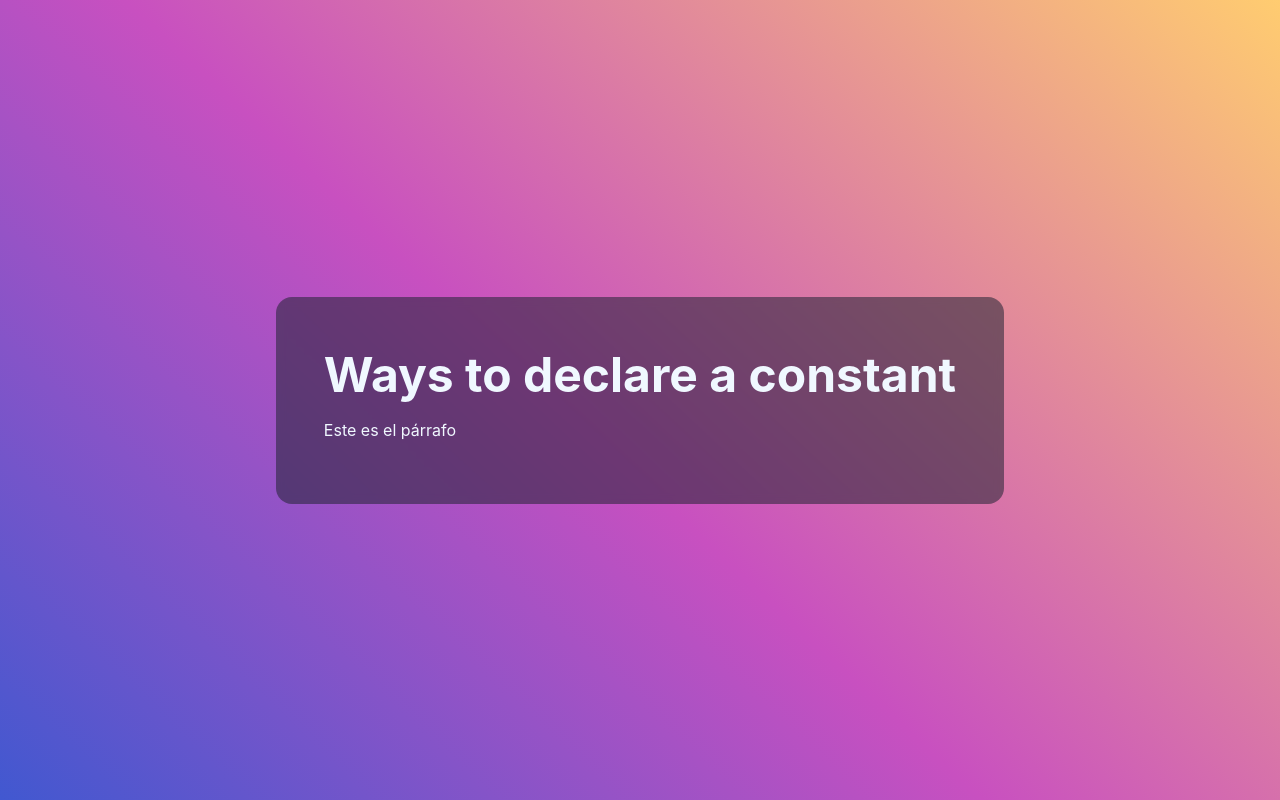
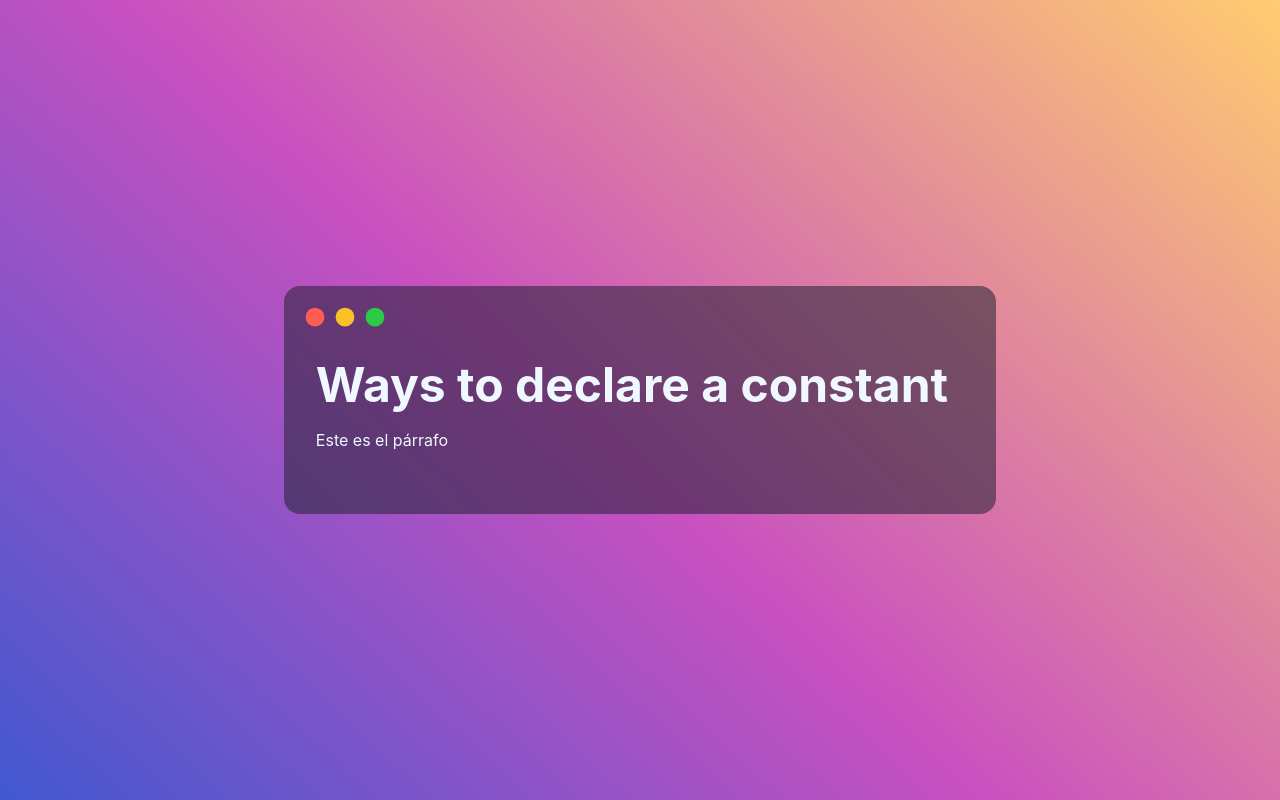
Before and after one commit to sito8943/sito-react-tester, a React (Create React App) app: page / in a window 1280 px wide. Built offline with nearby package versions, Linux system fonts and the light colour scheme.

Commit message:
added apple dots component

```diff
--- a/package.json
+++ b/package.json
@@ -9,6 +9,7 @@
     "node-sass": "^7.0.1",
     "react": "^17.0.2",
     "react-dom": "^17.0.2",
+    "react-icons": "^4.3.1",
     "react-scripts": "5.0.0",
     "web-vitals": "^2.1.2"
   },
--- a/src/App.js
+++ b/src/App.js
@@ -1,19 +1,24 @@
 import "./App.css";
 import React from "react";
 
+// components
 import MemeShare, {
   Title,
   Paragraph,
   Container,
 } from "./components/MemeShare/MemeShare";
+import AppleDots from "./components/MemeShare/AppleDots/AppleDots";
 
 function App() {
   return (
     <div className="App">
       <MemeShare>
         <Container>
-          <Title variant="h3">Ways to declare a constant</Title>
-          <Paragraph>Este es el párrafo</Paragraph>
+          <AppleDots />
+          <Container className="ms-sub-container">
+            <Title variant="h3">Ways to declare a constant</Title>
+            <Paragraph>Este es el párrafo</Paragraph>
+          </Container>
         </Container>
       </MemeShare>
     </div>
--- a/src/components/MemeShare/AppleDots/AppleDots.jsx
+++ b/src/components/MemeShare/AppleDots/AppleDots.jsx
@@ -0,0 +1,19 @@
+import React from "react";
+
+// icons
+import { DotIcon } from "../Button/IconButton/Icons/icons";
+
+// styles
+import "./style.scss";
+
+const AppleDots = () => {
+  return (
+    <div className="apple-dots">
+      <DotIcon color="red" />
+      <DotIcon color="yellow" />
+      <DotIcon color="green" />
+    </div>
+  );
+};
+
+export default AppleDots;
--- a/src/components/MemeShare/AppleDots/style.scss
+++ b/src/components/MemeShare/AppleDots/style.scss
@@ -0,0 +1,15 @@
+.red svg {
+  color: #ff5d56;
+}
+
+.yellow svg {
+  color: #f7c127;
+}
+
+.green svg {
+  color: #2bcb45;
+}
+
+span {
+  font-size: 30px;
+}
--- a/src/components/MemeShare/Button/IconButton/Icons/icons.jsx
+++ b/src/components/MemeShare/Button/IconButton/Icons/icons.jsx
@@ -1,5 +1,13 @@
-import { BsArrowRight, BsFillRecordFillIconName } from "react-icons/bs";
+import { BsArrowRight, BsFillRecordFill } from "react-icons/bs";
 
-export const RightArrowIcon = () => <BsArrowRight />;
+export const RightArrowIcon = ({ color }) => (
+  <span className={color}>
+    <BsArrowRight />
+  </span>
+);
 
-export const DotIcon = () => <BsFillRecordFillIconName />;
+export const DotIcon = ({ color }) => (
+  <span className={color}>
+    <BsFillRecordFill />
+  </span>
+);
--- /dev/null
+++ b/src/components/MemeShare/Button/style.scss
@@ -0,0 +1,3 @@
+.ms-button {
+  font-size: 0.875rem;
+}
--- a/src/components/MemeShare/Container/style.scss
+++ b/src/components/MemeShare/Container/style.scss
@@ -2,8 +2,14 @@
   display: flex;
   flex-direction: column;
   background: #2223338c;
-  padding: 3rem;
+  padding: 1rem;
   backdrop-filter: blur(4px);
   -webkit-backdrop-filter: blur(4px);
   border-radius: 1rem;
 }
+
+.ms-sub-container {
+  display: flex;
+  flex-direction: column;
+  padding: 1rem 2rem 2rem 1rem;
+}
```
Also changed, not shown: src/components/MemeShare/Button/Button.jsx (added, +10 -0 lines), src/components/MemeShare/Button/IconButton/IconButton.jsx (+12 -0 lines), 1 other file (tests, documents, lock files or other folders).
